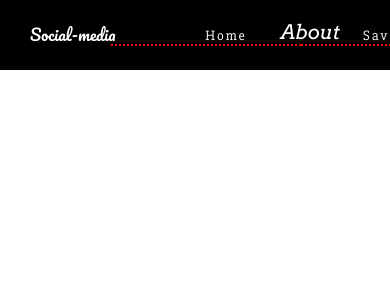
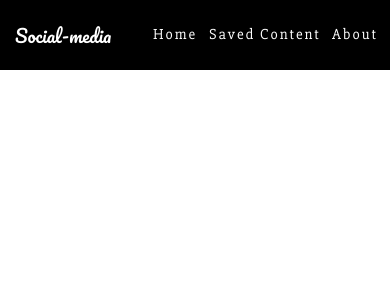
Before and after one commit to mohtasheem135/Social-Media-Post-Management, a React (Create React App) app: page /about in a window 390 px wide. Shown: the top 300 px of the page. Built offline with nearby package versions, Linux system fonts and the light colour scheme; a web font is replaced by a local one.

Commit message:
Responsive Design

```diff
--- a/src/components/Home.js
+++ b/src/components/Home.js
@@ -83,7 +83,7 @@ const Home = () => {
                             boxSizing: "border-box",
                             marginLeft: "0px",
                             marginTop: '63px',
-                            width: '180px',
+                            width: '120px',
                         }),
                         menu: () => ({
                             position: "absolute",
@@ -94,7 +94,7 @@ const Home = () => {
                             borderBottom: '1px dotted pink',
                             color: state.isSelected ? 'red' : 'blue',
                             // paddingLeft: 85,
-                            width: '180px',
+                            width: '120px',
                             paddingTop: 10,
                             textAlign: 'center',
 
--- a/src/styles/styles.css
+++ b/src/styles/styles.css
@@ -43,17 +43,10 @@
     font-family: 'Slabo 27px', serif;
     font-size: 20px;
     cursor: default;
-    z-index: -1;
 }
 
 .main-container {
     display: flex;
-}
-
-.side-menu {
-    /* border: 2px solid black; */
-    width: 400px;
-    height: 600px;
 }
 
 .save-btn {
@@ -70,41 +63,7 @@
 
 }
 
-/* Side-Menu */
-.side-menu-table-row {
-    border: 2px solid black;
-}
-
-.side-menu-table-row:hover {
-    background-color: gray;
-    cursor: pointer;
-    color: white;
-}
-
-.side-menu-table {
-    margin-top: 150px;
-    width: 300px;
-    height: 200px;
-    text-align: center;
-    font-size: 18px;
-    position: fixed;
-    font-family: 'Arvo', serif;
-
-}
-
-
 /* Navbar */
-.Navbar-container {
-    border: 2px solid black;
-    background-color: black;
-    width: 100%;
-
-    height: 70px;
-    position: fixed;
-    top: 0%;
-    cursor: default;
-}
-
 .nav-head {
     color: white;
     font-size: 20px;
@@ -130,6 +89,7 @@
 }
 
 .menu {
+    /* width: auto; */
     width: 100%;
     height: 70px;
     margin-top: -8px;
@@ -173,74 +133,128 @@
 
 @media only screen and (max-width: 600px) {
 
-    /* Navbar */
-    /* .Navbar-container {
-        border: 2px solid black;
-        background-color: rgb(255, 0, 0);
-        width: 100%;
+    /* Main Post */
 
-        height: 70px;
-        position: fixed;
-        top: 0%;
-        cursor: default;
-    } */
+    .post-cards-1 {
+        width: 345px;
+    }
 
+    .save-btn {
+        margin: 165px 290px;
+    }
+
+    .post-title {
+        font-size: 15px;
+    }
+
+    .post-body {
+        font-size: 15px;
+    }
+
+
+    /* NavBar */
     .nav-head {
-        color: white;
-        font-size: 20px;
-        float: right;
-        margin-right: 50px;
-        font-family: 'Arvo', serif;
-        cursor: default;
+        font-size: 16px;
+        margin-right: 20px;
+        margin-top: 25px;
+
     }
 
 
     .nav-head-1 {
-        color: white;
-        font-size: 16px;
-        /* font-weight: bolder; */
+        font-size: 18px;
         margin-top: 20px;
-        position: fixed;
-        float: left;
-        margin-left: 30px;
-        font-family: 'Pacifico', cursive;
-        /* font-family: 'Lobster', cursive; */
-        /* font-family: 'Shalimar', cursive; */
 
     }
 
-    .menu {
-        width: 100%;
-        height: 70px;
-        margin-top: -8px;
-        margin-left: -8px;
-        position: fixed;
-        background-color: black;
+    .menu-btn-container {
+        position: absolute;
+        margin: 15px 190px;
+    }
+
+    .menu-btn {
+        background: none;
+        margin-left: -95px;
+        font-size: 14px;
+        font-family: 'Slabo 27px', serif;
+        text-align: center;
+        margin-top: 30px;
+    }
+
+}
+
+@media only screen and (max-width: 460px) {
+
+    /* Main Post */
+
+    .post-cards-1 {
+        width: 270px;
+        margin-left: 150px;
+    }
+
+    .save-btn {
+        margin: 165px 200px;
+    }
+
+    /* NavBar */
+
+    .nav-head-1 {
+        margin-left: 15px;
+
     }
 
     .menu-btn-container {
-        display: flex;
-        letter-spacing: 2px;
-        z-index: -1;
-        position: absolute;
-        margin: 13px 111px;
+        margin: 15px 145px;
     }
 
     .menu-btn {
-        color: white;
-        /* background-color: red; */
-        background: none;
-        border-bottom: 2px dotted red;
-        font-size: 14px;
-        font-family: 'Slabo 27px', serif;
-        /* width: 60px; */
-        text-align: center;
+        margin-left: -100px;
+        font-size: 15px;
     }
 
-    .menu-btn:hover {
-        color: gray;
-        cursor: pointer;
+}
+
+
+@media only screen and (max-width: 400px) {
+
+    /* Main Post */
+
+    .post-cards-1 {
+        width: 245px;
+        margin-left: 130px;
+    }
+
+    .save-btn {
+        margin: 152px 200px;
+    }
+
+    .post-title {
+        font-size: 14px;
+    }
+
+    .post-body {
+        font-size: 14px;
+        margin-top: -30px;
     }
 
 
+    /* NavBar */
+    .nav-head {
+        font-size: 16px;
+        margin-right: 20px;
+        margin-top: 25px;
+        display: none;
+    }
+
+
+
+
+    .menu-btn-container {
+        margin: 0px 160px;
+    }
+
+    .menu-btn {
+        margin-top: 25px;
+    }
+
 }
```
